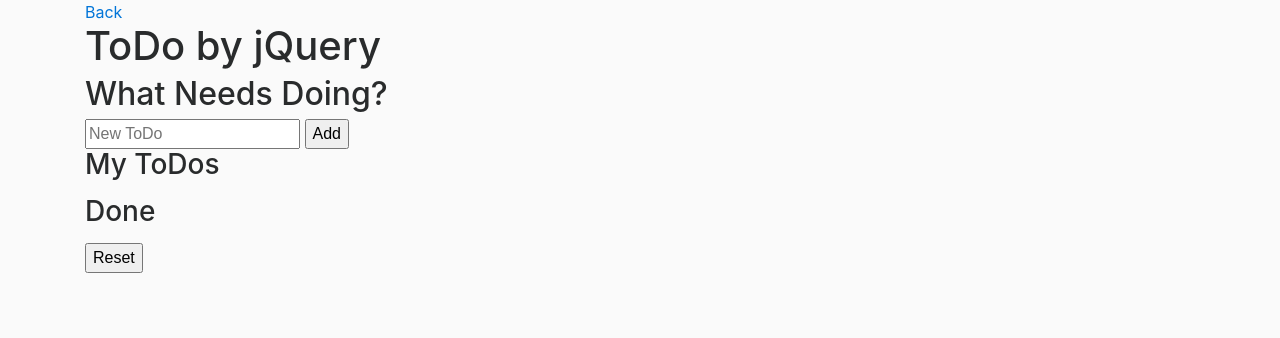
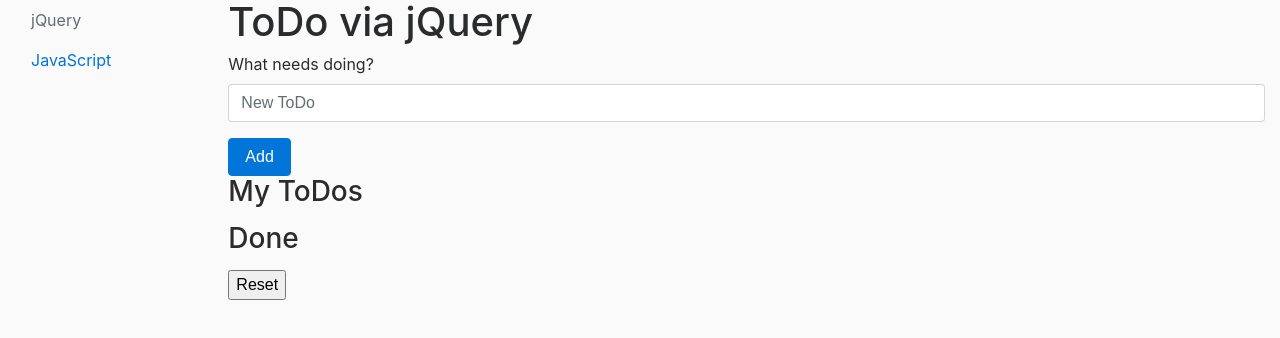
Before and after one commit to SevenZeroThree/ToDoJS, a website: page examples/jQuery/index.html in a window 1280 px wide. Drawn offline with nearby package versions, Linux system fonts and the light colour scheme; files that its build step writes are made by us from their sources.

Commit message:
update jQuery page with bootstrap styling

```diff
--- a/examples/jQuery/index.html
+++ b/examples/jQuery/index.html
@@ -5,17 +5,26 @@
         <meta name="viewport" content="width=device-width, initial-scale=1, shrink-to-fit=no">
 
         <link rel="stylesheet" href="https://maxcdn.bootstrapcdn.com/bootstrap/4.0.0-alpha.6/css/bootstrap.min.css" integrity="sha384-rwoIResjU2yc3z8GV/NPeZWAv56rSmLldC3R/AZzGRnGxQQKnKkoFVhFQhNUwEyJ" crossorigin="anonymous" />
-        <link rel="stylesheet" href="./content/css/styles.css" />
+        <link rel="stylesheet" href="../../content/css/styles.css" />
     </head>
     <body>
-        <div class="container">
-            <a href="../../">Back</a>
-            <h1>ToDo by jQuery</h1>
-            <h2>What Needs Doing?</h2>
+        <div class="container-fluid">
+            <div class="row">
+                <div class="col-md-2">
+                    <nav class="nav flex-md-column justify-content-center">
+                        <a class="nav-link disabled" href="../jQuery">jQuery</a>
+                        <a class="nav-link" href="../JavaScript">JavaScript</a>
+                    </nav>
+                </div>
+                <div class="col-md-10">
+                    <h1>ToDo via jQuery</h1>
 
                     <form id="todo-form">
-                <input id="new-todo" type="text" placeholder="New ToDo" />
-                <input id="add-todo" type="submit" value="Add" />
+                        <div class="form-group">
+                            <label for="new-todo">What needs doing?</label>
+                            <input id="new-todo" class="form-control" type="text" placeholder="New ToDo" />
+                        </div>
+                        <input id="add-todo" class="btn btn-primary" type="submit" value="Add" />
                     </form>
 
                     <section id="in-progress-todos">
@@ -34,6 +43,8 @@
 
                     <button id="reset-button">Reset</button>
                 </div>
+            </div>
+        </div>
 
         <script src="./scripts/jquery.js"></script>
         <script src="./scripts/todo.jquery.js"></script>
```
Lines whose indentation alone changed are shown as unchanged.
